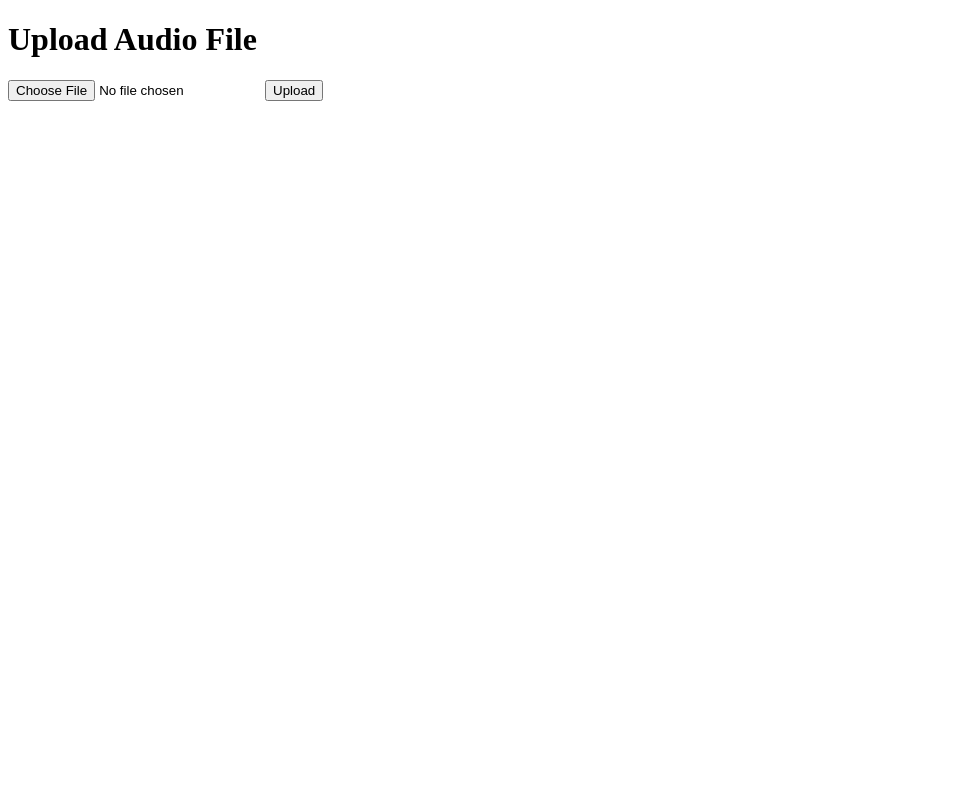
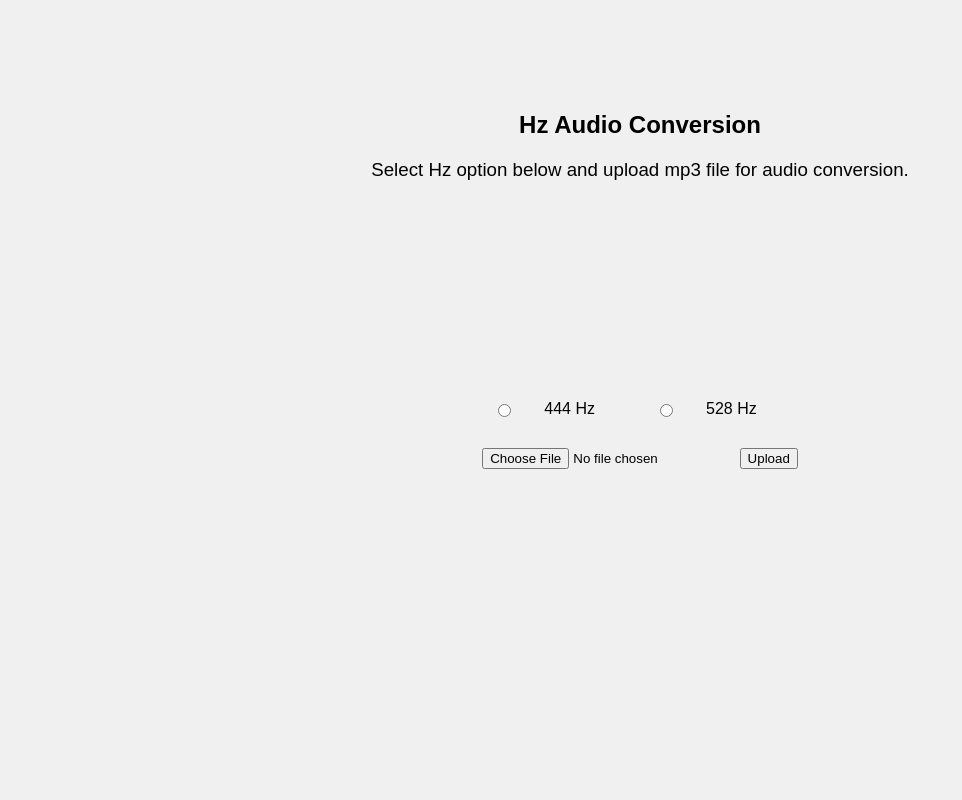
Before and after one commit to kellymore/digital-signal-processing, a Flask app: page / in a window 1280 px wide. Shown: the whole page, without its empty margins (0-962 px from the left). Run offline with Flask 3, Linux system fonts and the light colour scheme.

Commit message:
styling and radio button options

```diff
--- a/static/css/style.css
+++ b/static/css/style.css
@@ -0,0 +1,31 @@
+/* static/css/style.css */
+body {
+    background-color: #f0f0f0;
+    font-family: Arial, sans-serif;
+    display: flex;
+    justify-content: center;
+    align-items: center;
+    height: 100vh;
+    margin: 0;
+    flex-direction: column; /* Align items vertically */
+}
+
+.container {
+    text-align: center;
+}
+
+.title {
+    padding-bottom: 200px;
+    margin-top: -240px;
+}
+
+h3 {
+    font-weight: lighter;
+}
+
+.radio-buttons {
+    display: flex;
+    justify-content: center;
+    gap: 30px; /* Adjust the gap between radio buttons if needed */
+    margin-bottom: 30px; /* Space between radio buttons and file input */
+}
--- a/templates/index.html
+++ b/templates/index.html
@@ -2,13 +2,26 @@
 <html lang="en">
 <head>
     <meta charset="UTF-8">
-    <title>Upload Audio File</title>
+    <meta name="viewport" content="width=device-width, initial-scale=1.0">
+    <title>Hz Audio Conversion</title>
+    <link rel="stylesheet" href="{{ url_for('static', filename='css/style.css') }}">
 </head>
 <body>
-    <h1>Upload Audio File</h1>
-    <form action="/upload" method="post" enctype="multipart/form-data">
-        <input type="file" name="file">
-        <button type="submit">Upload</button>
-    </form>
+    <section class="container">
+        <div class="title">
+        <h1>Hz Audio Conversion</h1>
+        <h3>Select Hz option below and upload mp3 file for audio conversion.</h3>
+        </div>
+        <form action="/upload" method="post" enctype="multipart/form-data">
+            <div class="radio-buttons">
+                <input type="radio" id="html" name="fav_language" value="444 Hz">
+                <label for="html">444 Hz</label><br>
+                <input type="radio" id="html" name="fav_language" value="528 Hz">
+                <label for="html">528 Hz</label><br>
+            </div>
+            <input type="file" name="file">
+            <button type="submit">Upload</button>
+        </form>
+    </section>
 </body>
 </html>
```
